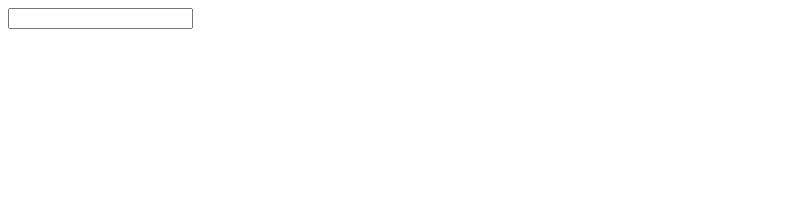
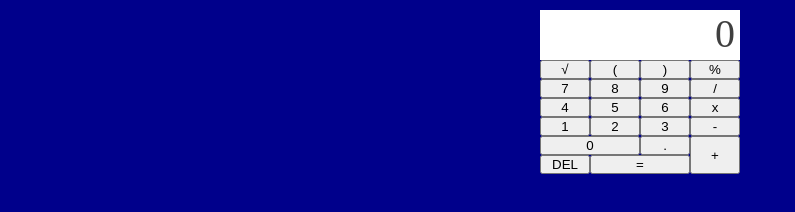
Before and after one commit to tranquanglam99/Bai_tap_ung_dung_may_tinh_bo_tui, a plain HTML site: page index.html in a window 1280 px wide. Shown: the whole page, without its empty margins (0-795 px from the left). Drawn offline with Linux system fonts and the light colour scheme.

Commit message:
tạo cấu trúc

```diff
--- a/index.html
+++ b/index.html
@@ -6,18 +6,36 @@
     <link rel="stylesheet" type="text/css" href="stye.css">
 </head>
 <body>
-    <form method="GET" action="index.html">
-        <div>
-            <input type="text" name="text" id="text">
+    <div class="container">
+        <div class="screen">
+            <span class="overlay"></span>
+            <span class="input">0</span>
         </div>
-        <div>
-            <table>
-                <tr>
+        <div class="keyboard">
+            <button class="iteam1">√</button>
+            <button class="iteam2">(</button>
+            <button class="iteam3">)</button>
+            <button class="iteam4">%</button>
+            <button class="iteam5">7</button>
+            <button class="iteam6">8</button>
+            <button class="iteam7">9</button>
+            <button class="iteam8">/</button>
+            <button class="iteam9">4</button>
+            <button class="iteam10">5</button>
+            <button class="iteam11">6</button>
+            <button class="iteam12">x</button>
+            <button class="iteam13">1</button>
+            <button class="iteam14">2</button>
+            <button class="iteam15">3</button>
+            <button class="iteam16">-</button>
+            <button class="iteam17">0</button>
+            <button class="iteam18">.</button>
+            <button class="iteam19">+</button>
+            <button class="iteam20">DEL</button>
+            <button class="iteam21">=</button>
+        </div>
 
-                </tr>
-            </table>
-        </div>
-    </form>
+    </div>
 
 
 </body>
--- a/stye.css
+++ b/stye.css
@@ -0,0 +1,51 @@
+*{
+    margin: 0;
+    padding: 0;
+    box-sizing: border-box;
+}
+body{
+    background-color: darkblue;
+}
+.container{
+    margin: 10px auto;
+    width: 200px;
+}
+.screen{
+    background-color: white;
+    width: 100%;
+    height: 50px;
+    position: relative;
+}
+.keyboard{
+    width: 100%;
+    display: grid;
+    grid-template-columns: 1fr 1fr 1fr 1fr;
+
+}
+.iteam{
+    width: 50px;
+    outline: none;
+    border: 0.1px solid rgb(212, 212, 212);
+}
+.iteam17{
+    grid-column: 1/span 2;
+}
+.iteam19{
+    grid-column-start: 4;
+    grid-row-start: 5;
+    grid-row-end: 7;
+
+}
+.iteam21{
+    grid-column-start: 2;
+    grid-row-start: 6;
+    grid-column-end: 4;
+}
+.screen .input{
+    position: absolute;
+    top: 0;
+    right: 5px;
+    font-size: 40px;
+    color: rgb(63, 63, 63);
+    z-index: 222;
+}
```
